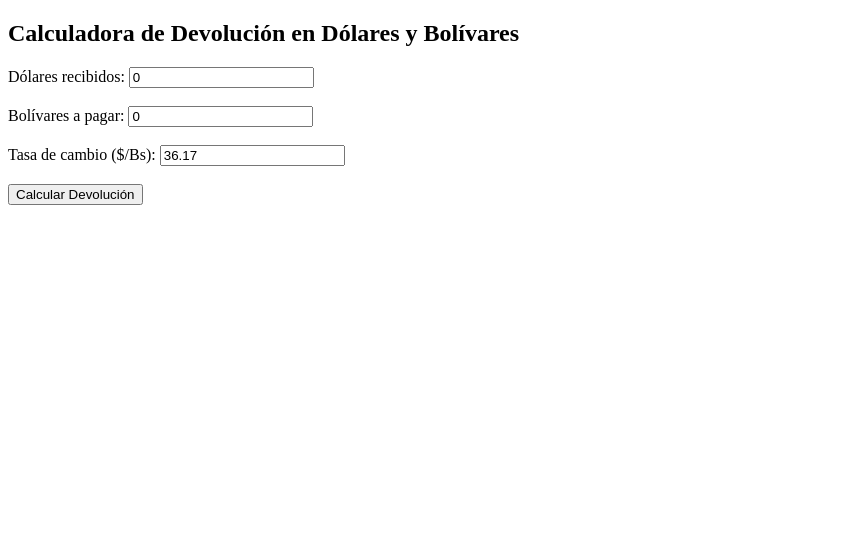
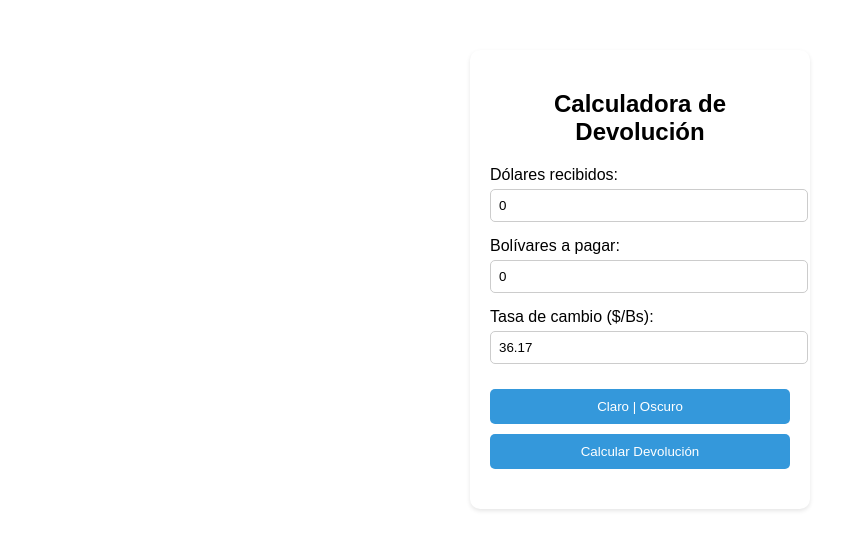
Before and after one commit to DilanCD/calculeitor, a plain HTML site: page index.html in a window 1280 px wide. Shown: the whole page, without its empty margins (0-863 px from the left). Drawn offline with Linux system fonts and the light colour scheme.

Commit message:
index.html

```diff
--- a/index.html
+++ b/index.html
@@ -2,25 +2,93 @@
 <html>
 <head>
     <title>Calculadora de Devolución en Dólares y Bolívares</title>
+    <style>
+        body {
+            font-family: Arial, sans-serif;
+            text-align: center;
+            margin: 0;
+            padding: 0;
+        }
+        #calculator {
+            max-width: 300px;
+            margin: 50px auto;
+            background-color: #fff;
+            border-radius: 10px;
+            padding: 20px;
+            box-shadow: 0 2px 4px rgba(0, 0, 0, 0.1);
+        }
+        label {
+            display: block;
+            margin-bottom: 5px;
+            text-align: left;
+        }
+        input {
+            width: 100%;
+            padding: 8px;
+            margin-bottom: 15px;
+            border-radius: 5px;
+            border: 1px solid #ccc;
+        }
+        button {
+            width: 100%;
+            padding: 10px;
+            background-color: #3498db;
+            color: #fff;
+            border: none;
+            border-radius: 5px;
+            cursor: pointer;
+            margin-top: 10px; /* Añadido margen superior */
+        }
+        button:hover {
+            background-color: #2980b9;
+        }
+        #resultado {
+            margin-top: 20px;
+        }
+        #conversionDecimal {
+            margin-top: 10px;
+        }
+    </style>
 </head>
 <body>
-    <h2>Calculadora de Devolución en Dólares y Bolívares</h2>
-    <label for="dolaresRecibidos">Dólares recibidos:</label>
-    <input type="number" id="dolaresRecibidos" step="any" value="0" /><br><br>
+    <div id="calculator">
+        <h2>Calculadora de Devolución</h2>
+        <label for="dolaresRecibidos">Dólares recibidos:</label>
+        <input type="number" id="dolaresRecibidos" step="any" value="0" />
 
-    <label for="bolivaresPagados">Bolívares a pagar:</label>
-    <input type="number" id="bolivaresPagados" step="any" value="0" /><br><br>
+        <label for="bolivaresPagados">Bolívares a pagar:</label>
+        <input type="number" id="bolivaresPagados" step="any" value="0" />
 
-    <label for="tasaCambio">Tasa de cambio ($/Bs):</label>
-    <input type="number" id="tasaCambio" step="any" value="36.17" /><br><br>
+        <label for="tasaCambio">Tasa de cambio ($/Bs):</label>
+        <input type="number" id="tasaCambio" step="any" value="36.17" />
 
-    <button onclick="calcularDevolucion()">Calcular Devolución</button><br><br>
+        <button id="toggleModeButton" onclick="toggleMode()">Claro | Oscuro</button>
+        <button onclick="calcularDevolucion()">Calcular Devolución</button>
 
-    <div id="resultado"></div>
+        <div id="resultado"></div>
 
-    <div id="conversionDecimal"></div>
+        <div id="conversionDecimal"></div>
+    </div>
 
     <script>
+        let isDarkMode = false;
+
+        function toggleMode() {
+            isDarkMode = !isDarkMode;
+            const body = document.body;
+            const calculator = document.getElementById('calculator');
+
+            if (isDarkMode) {
+                body.style.backgroundColor = '#1a1a1a';
+                body.style.color = '#fff';
+                calculator.style.backgroundColor = '#333';
+            } else {
+                body.style.backgroundColor = '#f0f0f0';
+                body.style.color = '#000';
+                calculator.style.backgroundColor = '#fff';
+            }
+        }
+
         function calcularDevolucion() {
             var dolaresRecibidos = parseFloat(document.getElementById('dolaresRecibidos').value);
             var bolivaresPagados = parseFloat(document.getElementById('bolivaresPagados').value);
@@ -29,18 +97,18 @@
             var bolivaresDevolver = dolaresRecibidos * tasaCambio - bolivaresPagados;
             var dolaresDevolver = bolivaresDevolver / tasaCambio;
 
-            var decimalDolaresDevolver = ((dolaresDevolver * 100) % 100) / 100; // Obtener el decimal de los dólares a devolver
+            var decimalDolaresDevolver = ((dolaresDevolver * 100) % 100) / 100;
             var equivalenteEnBolivares = decimalDolaresDevolver * tasaCambio;
 
-            var mensaje = bolivaresDevolver >= 0 ? "Debes devolver" : "Me debe";
+            var mensaje = bolivaresDevolver >= 0 ? "Debes devolver" : "Te debe";
 
             document.getElementById('resultado').innerHTML = `
-            ${mensaje} ${Math.abs(bolivaresDevolver).toFixed(2)} Bs o ${Math.abs(dolaresDevolver).toFixed(2)} $ al cliente.
+            ${mensaje} ${Math.abs(bolivaresDevolver).toFixed(2)}Bs o ${Math.abs(dolaresDevolver).toFixed(2)}$
             `;
 
-            if (decimalDolaresDevolver > 0) {
+            if (Math.abs(dolaresDevolver) % 1 !== 0) {
                 document.getElementById('conversionDecimal').innerHTML = `
-                El decimal de ${decimalDolaresDevolver.toFixed(2)} $ equivale a ${equivalenteEnBolivares.toFixed(2)} Bs.
+                El decimal ${Math.abs(dolaresDevolver % 1).toFixed(2)}$ equivale a ${Math.abs(equivalenteEnBolivares).toFixed(2)}Bs
                 `;
             } else {
                 document.getElementById('conversionDecimal').innerHTML = ``;
```
